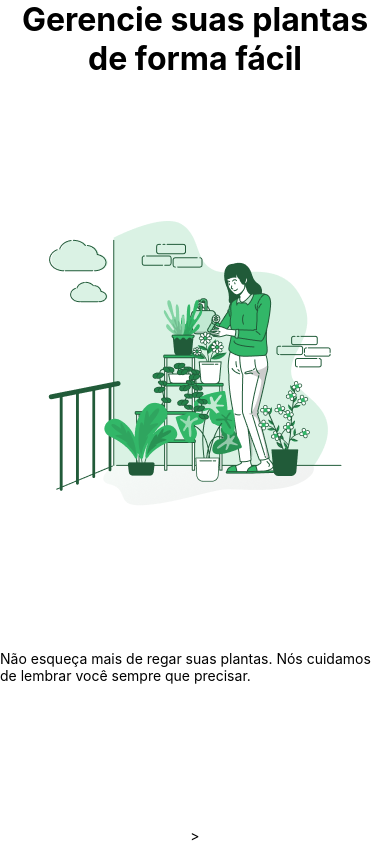
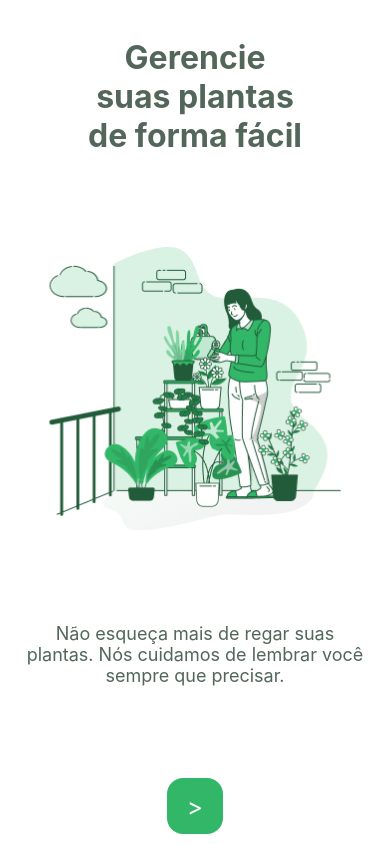
Before and after one commit to davihoffmann/plantmanagernlw5, a React Native app: screen / in a window 390 px wide. Built offline with nearby package versions, Linux system fonts and the light colour scheme.

Commit message:
estrutura base do projeto e tela inicial

```diff
--- /dev/null
+++ b/src/components/Button.tsx
@@ -0,0 +1,34 @@
+import React, { ReactElement } from 'react';
+import { Text, TouchableOpacity, TouchableOpacityProps, StyleSheet } from 'react-native';
+import colors from '../styles/colors';
+
+interface ButtonProps extends TouchableOpacityProps {
+  title: string;
+}
+
+export default function Button({ title, ...rest }: ButtonProps): ReactElement {
+  return (
+    <TouchableOpacity style={styles.button} activeOpacity={0.7} {...rest}>
+        <Text style={styles.buttonText}>
+          {title}
+        </Text>
+      </TouchableOpacity>
+  );
+}
+
+const styles = StyleSheet.create({
+
+  button: {
+    backgroundColor: colors.green,
+    justifyContent: 'center',
+    alignItems: 'center',
+    borderRadius: 16,
+    marginBottom: 10,
+    height: 56,
+    width: 56
+  },
+  buttonText: {
+    color: colors.white,
+    fontSize: 24
+  }
+});
--- a/src/pages/Welcome.tsx
+++ b/src/pages/Welcome.tsx
@@ -1,27 +1,26 @@
 import React, { ReactElement } from 'react';
-import { SafeAreaView, Text, Image, TouchableOpacity, StyleSheet } from 'react-native';
-
+import { SafeAreaView, Text, Image, StyleSheet } from 'react-native';
+import Button from '../components/Button';
 import wateringImg from '../assets/watering.png';
+import colors from '../styles/colors';
 
 export default function Welcome(): ReactElement {
   return (
     <SafeAreaView style={styles.container}>
       <Text style={styles.title}>
-        Gerencie suas plantas de forma fácil
+        Gerencie{'\n'}
+        suas plantas{'\n'}
+        de forma fácil
       </Text>
 
-      <Image source={wateringImg} />
+      <Image source={wateringImg} style={styles.image} />
 
       <Text style={styles.subtitle}>
         Não esqueça mais de regar suas plantas.
         Nós cuidamos de lembrar você sempre que precisar.
       </Text>
 
-      <TouchableOpacity style={styles.button}>
-        <Text>
-          {'>'}
-        </Text>
-      </TouchableOpacity>
+      <Button title=">" />
     </SafeAreaView>
   );
 }
@@ -35,8 +34,18 @@ const styles = StyleSheet.create({
   title: {
     fontSize: 32,
     fontWeight: 'bold',
-    textAlign: 'center'
+    textAlign: 'center',
+    color: colors.heading,
+    marginTop: 38
   },
-  subtitle: {},
-  button: {}
+  subtitle: {
+    textAlign: 'center',
+    fontSize: 18,
+    paddingHorizontal: 20,
+    color: colors.heading,
+  },
+  image: {
+    width: 292,
+    height: 284,
+  }
 });
```
